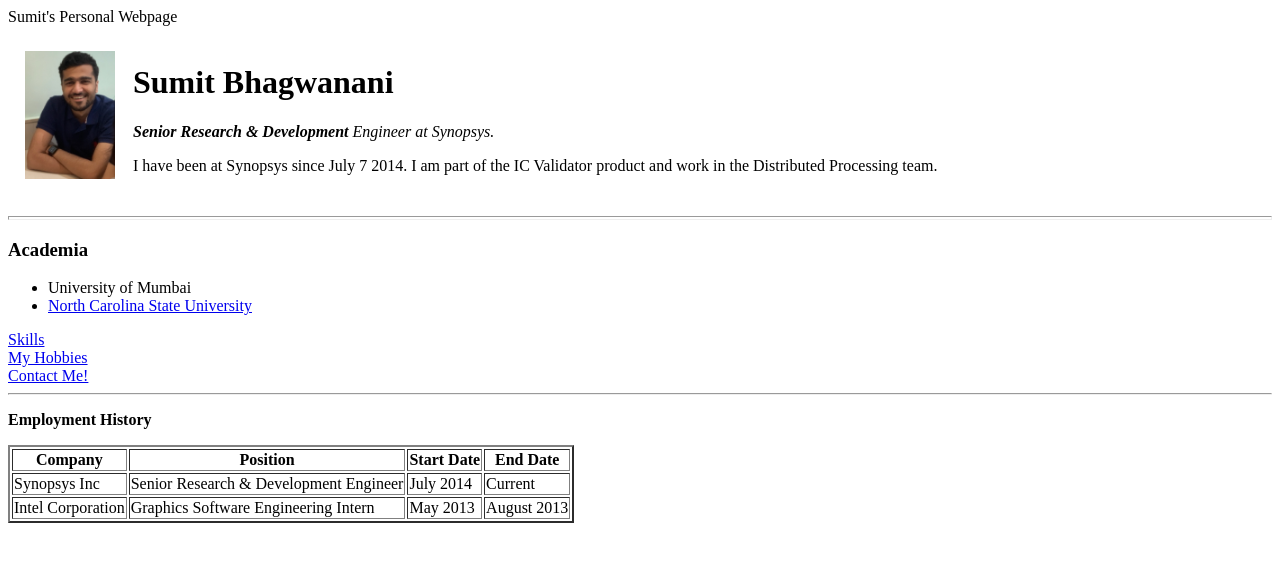
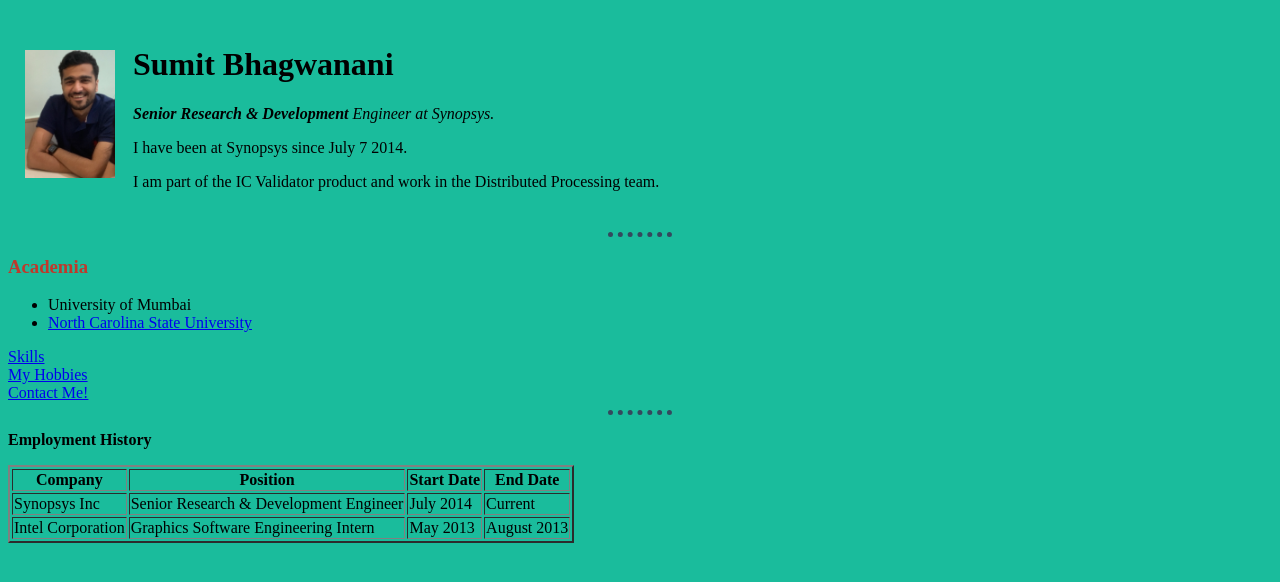
Before and after one commit to sumit17b/CV, a plain HTML site: page index.html in a window 1280 px wide. Drawn offline with Linux system fonts and the light colour scheme.

Commit message:
initial CSS styling
Add basic css styling.

```diff
--- /dev/null
+++ b/css/styles.css
@@ -0,0 +1,21 @@
+
+  body {
+    background-color: #1abc9c;
+  }
+
+  hr {
+    border-color: #34495e;
+    border-style: none;
+    border-top-style: dotted;
+    border-width: 5px;
+    width: 5%;
+    height: 0;
+  }
+
+  h1 {
+    color: black;
+  }
+
+  h3 {
+    color: #c0392b;
+  }
--- a/index.html
+++ b/index.html
@@ -3,7 +3,7 @@
 
 <head> <!-- Holds info about the page and tells the browser how to handle the page -->
   <meta charset="utf-8"> <!-- All text in the webpage is encoded using utf-8 -->
-  <title></title>Sumit's Personal Webpage</title> <!-- Tells the browser the title of this webpage -->
+  <link rel="stylesheet" href="css/styles.css">
 </head>
 
 <body>
@@ -15,11 +15,12 @@
         <!-- paragraph tag : -->
         <!-- use <em> instead of <i> -->
         <p><em><strong>Senior Research & Development</strong> Engineer at Synopsys.</em></p>
-        <p>I have been at Synopsys since July 7 2014. I am part of the IC Validator product and work in the Distributed Processing team.</p>
+        <p>I have been at Synopsys since July 7 2014.</p>
+        <p>I am part of the IC Validator product and work in the Distributed Processing team.</p>
       </td>
     </tr>
   </table>
-  <hr size="4">
+  <hr>
   <h3>Academia</h3>
   <ul>
     <li>University of Mumbai</li>
```
Also changed, not shown: contact.html (+1 -0 lines), hobbies.html (+1 -0 lines), skills.html (+1 -0 lines).
